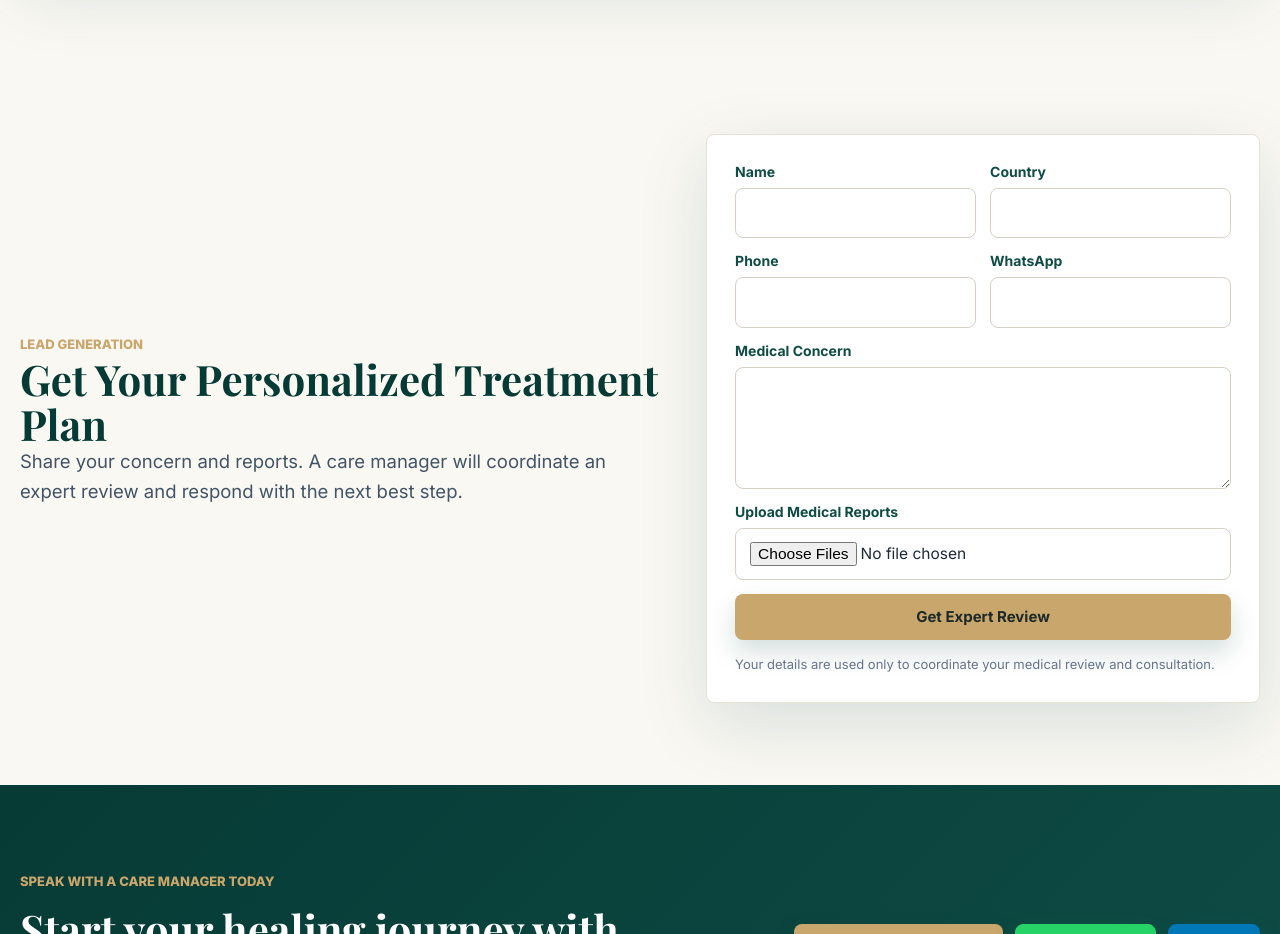
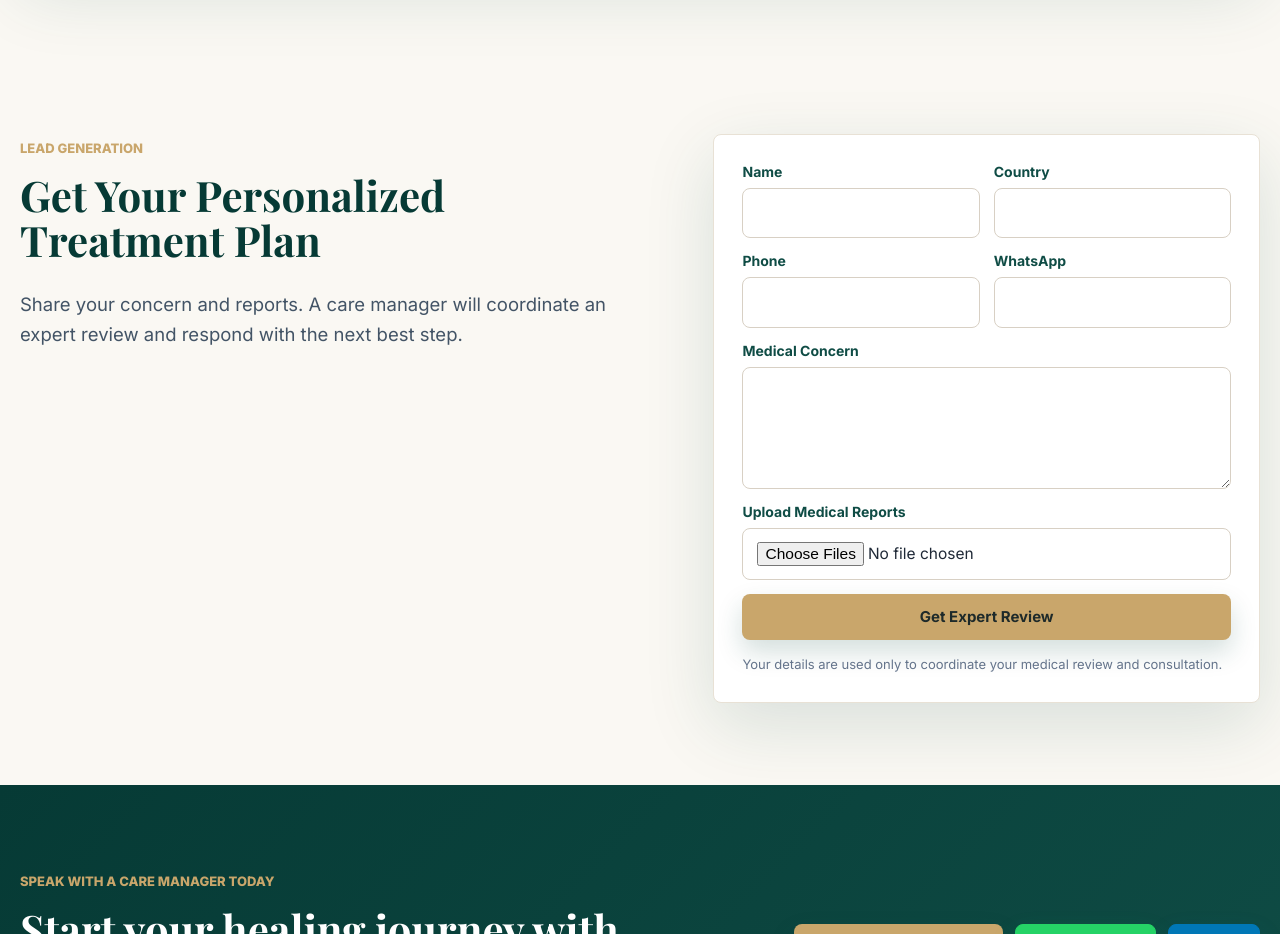
Before and after one commit to baijayantsahoo92/Ekamra, a website built with Vite: page index.html in a window 1280 px wide. Shown: the part 10380-11314 px from the top of the page. Built offline with nearby package versions, Linux system fonts and the light colour scheme.

Commit message:
Polish homepage treatment plan spacing

```diff
--- a/index.html
+++ b/index.html
@@ -238,7 +238,7 @@
 
     <section id="treatment-plan">
       <div class="container split">
-        <div>
+        <div class="treatment-plan-copy">
           <span class="eyebrow">Lead Generation</span>
           <h2>Get Your Personalized Treatment Plan</h2>
           <p class="lead">Share your concern and reports. A care manager will coordinate an expert review and respond with the next best step.</p>
--- a/styles.css
+++ b/styles.css
@@ -491,6 +491,25 @@
   margin-top: 26px;
   color: #435466;
 }
+#treatment-plan .split {
+  gap: 58px;
+  align-items: start;
+}
+.treatment-plan-copy {
+  max-width: 760px;
+}
+.treatment-plan-copy .eyebrow {
+  display: inline-block;
+  margin-bottom: 16px;
+}
+.treatment-plan-copy h2 {
+  max-width: 720px;
+}
+.treatment-plan-copy .lead {
+  max-width: 700px;
+  margin-top: 26px;
+  color: #435466;
+}
 .odisha-note {
   padding: 24px;
   background: var(--white);
@@ -862,6 +881,7 @@
   .concierge-details { grid-template-columns: 1fr; gap: 18px; }
   .home-recovery .split { gap: 40px; }
   .home-why-india .split { grid-template-columns: 1fr; gap: 40px; }
+  #treatment-plan .split { grid-template-columns: 1fr; gap: 40px; }
   .hero::before { background: linear-gradient(180deg, rgba(6, 58, 53, 0.86), rgba(6, 58, 53, 0.76)), url("assets/ekamra-concierge-hero.webp") center / cover no-repeat; }
 }
 
@@ -911,6 +931,8 @@
   .recovery-details { margin-top: 28px; }
   .home-why-india-copy .eyebrow { margin-bottom: 12px; }
   .home-why-india-copy .lead { margin-top: 22px; }
+  .treatment-plan-copy .eyebrow { margin-bottom: 12px; }
+  .treatment-plan-copy .lead { margin-top: 22px; }
   .final-cta-copy .eyebrow { margin-bottom: 12px; }
   .heritage-visual, .recovery-visual { min-height: 360px; }
   .heritage-caption { left: 16px; right: 16px; bottom: 16px; }
```
